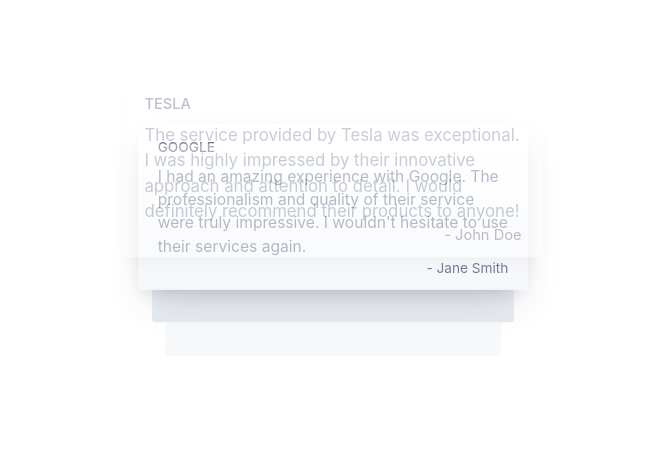
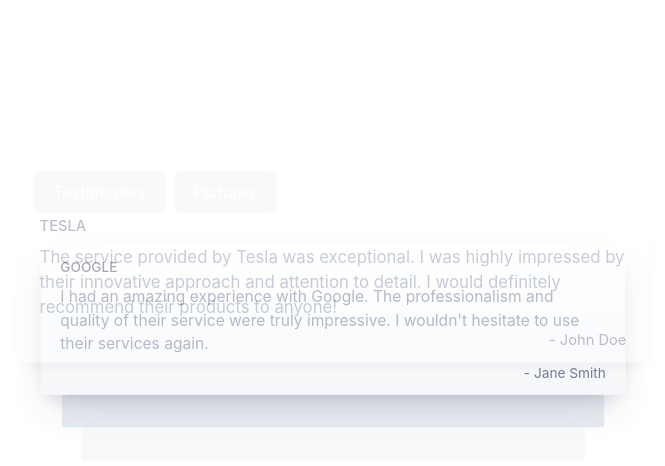
Before and after one commit to cheersmas/banners, a React (Vite) app: page / in a window 1280 px wide. Shown: the top 466 px of the page, without its empty margins (307-972 px from the left). Built offline with nearby package versions, Linux system fonts and the light colour scheme.

Commit message:
save progress

```diff
--- a/src/demo/Usage.tsx
+++ b/src/demo/Usage.tsx
@@ -1,4 +1,4 @@
-import { useMemo } from "react";
+import { useState } from "react";
 import { Banners } from "../components/Banners";
 
 import data from "./data.json";
@@ -23,21 +23,56 @@
   );
 }
 
+type CardPropsV2 = {
+  name: string;
+  img: string;
+};
+
+function CustomCardV2({ img, name }: CardPropsV2) {
+  return (
+    <article className="demo custom-card-v2">
+      <img src={img} alt={name} />
+    </article>
+  );
+}
+
 export default function Usage() {
-  const components = useMemo(() => {
-    return data.map((item) => (
+  const [currentTab, setCurrentTab] = useState<"testimony" | "pictures">(
+    "testimony"
+  );
+
+  function setTab(tab: "testimony" | "pictures") {
+    setCurrentTab(tab);
+  }
+
+  const components = {
+    testimony: data.map((item) => (
       <CustomCard
         key={item.id}
         message={item.message}
         company={item.company}
         name={item.name}
       />
-    ));
-  }, []);
+    )),
+    pictures: data.map((item) => (
+      <CustomCardV2 img={item.img} name={item.name} key={item.id} />
+    )),
+  };
 
   return (
-    <div className="demo-container">
-      <Banners>{components}</Banners>
+    <div className="options">
+      <section className="buttons-container">
+        <button onClick={() => setTab("testimony")}>Testimonies</button>
+        <button onClick={() => setTab("pictures")}>Pictures</button>
+      </section>
+      <div className="demo-container">
+        {currentTab === "pictures" && (
+          <Banners>{components[currentTab]}</Banners>
+        )}
+        {currentTab === "testimony" && (
+          <Banners>{components[currentTab]}</Banners>
+        )}
+      </div>
     </div>
   );
 }
--- a/src/demo/demo.css
+++ b/src/demo/demo.css
@@ -10,8 +10,8 @@
 }
 
 .demo-container {
-  width: 400px;
-  height: 600px;
+  width: 600px;
+  height: 400px;
 }
 
 .custom-card {
@@ -40,6 +40,7 @@
 
 section .name {
   text-align: right;
+  padding-top: 8px;
   font-size: 14px;
 }
 
@@ -52,3 +53,28 @@
   height: 92px;
   width: 92px;
 }
+
+.custom-card-v2 {
+  height: 400px;
+  width: 600px;
+}
+
+.custom-card-v2 img {
+  object-fit: contain;
+  /* object-fit: fill; */
+}
+
+.options .buttons-container {
+  display: flex;
+  position: relative;
+  z-index: 30;
+}
+
+.options button {
+  color: white
+}
+
+
+.options button:not(:first-child) {
+  margin-left: 8px;
+}
```
